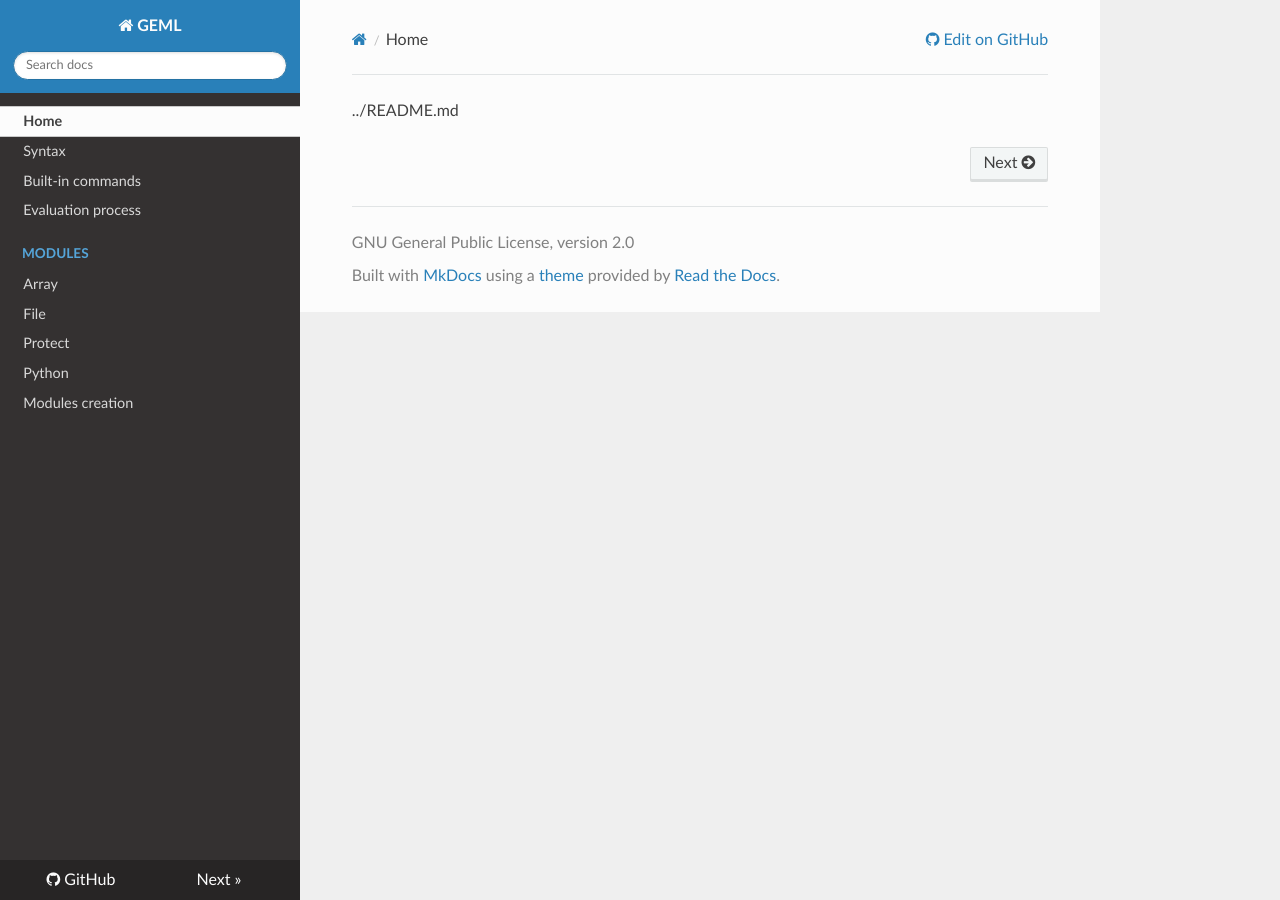
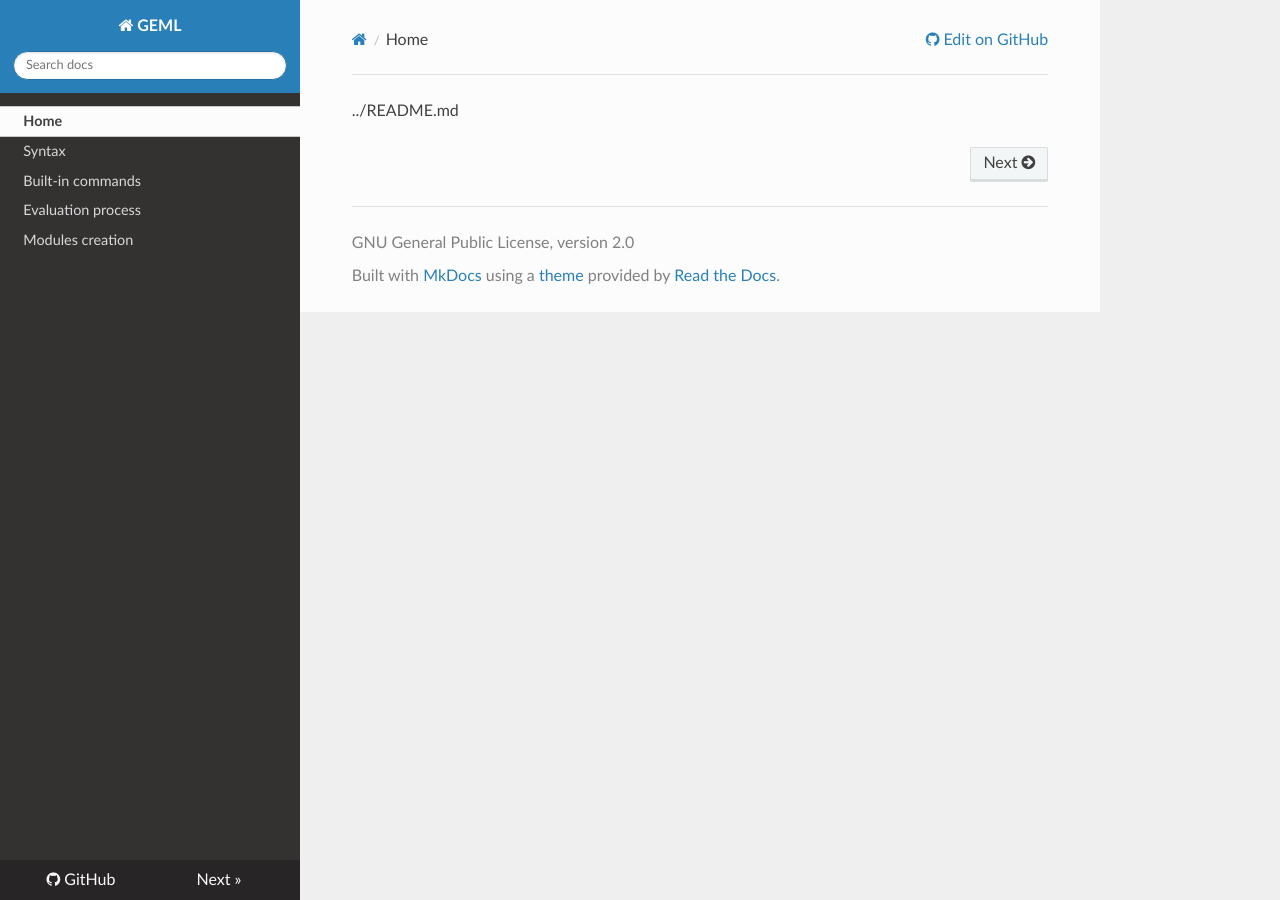
Before and after one commit to Cynerd/geml, an MkDocs documentation site: the page built from docs/index.md, in a window 1280 px wide. Built offline with MkDocs 1.6.1, drawn with Linux system fonts in a browser that asks for light colours; nearby versions of some CDN libraries; old or Windows-style settings are respelled for this version of MkDocs.

Commit message:
Remove documentation for modules
Modules won't be used. We use external commands instead.

```diff
--- a/mkdocs.yml
+++ b/mkdocs.yml
@@ -7,11 +7,6 @@ pages:
 - Syntax: syntax.md
 - Built-in commands: builtin_commands.md
 - Evaluation process: evaluation.md
-- Modules:
-    - Array: modules/array.md
-    - File: modules/file.md
-    - Protect: modules/protect.md
-    - Python: modules/python.md
 - Modules creation: module_creation.md
 theme: readthedocs
 
```
Also changed, not shown: docs/modules/array.md (deleted, +0 -1 lines), docs/modules/file.md (deleted, +0 -1 lines), docs/modules/protect.md (deleted, +0 -1 lines), docs/modules/python.md (deleted, +0 -1 lines).
